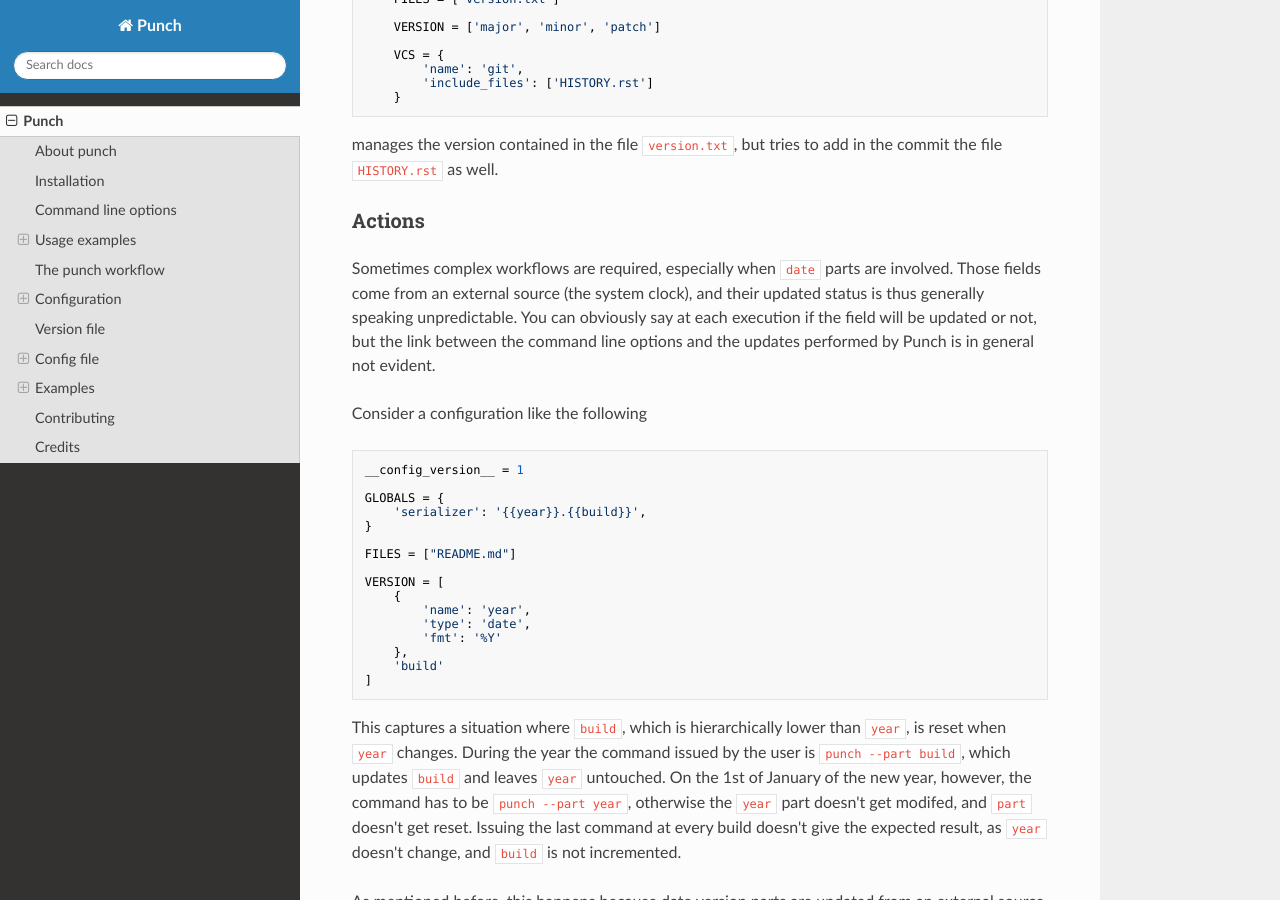
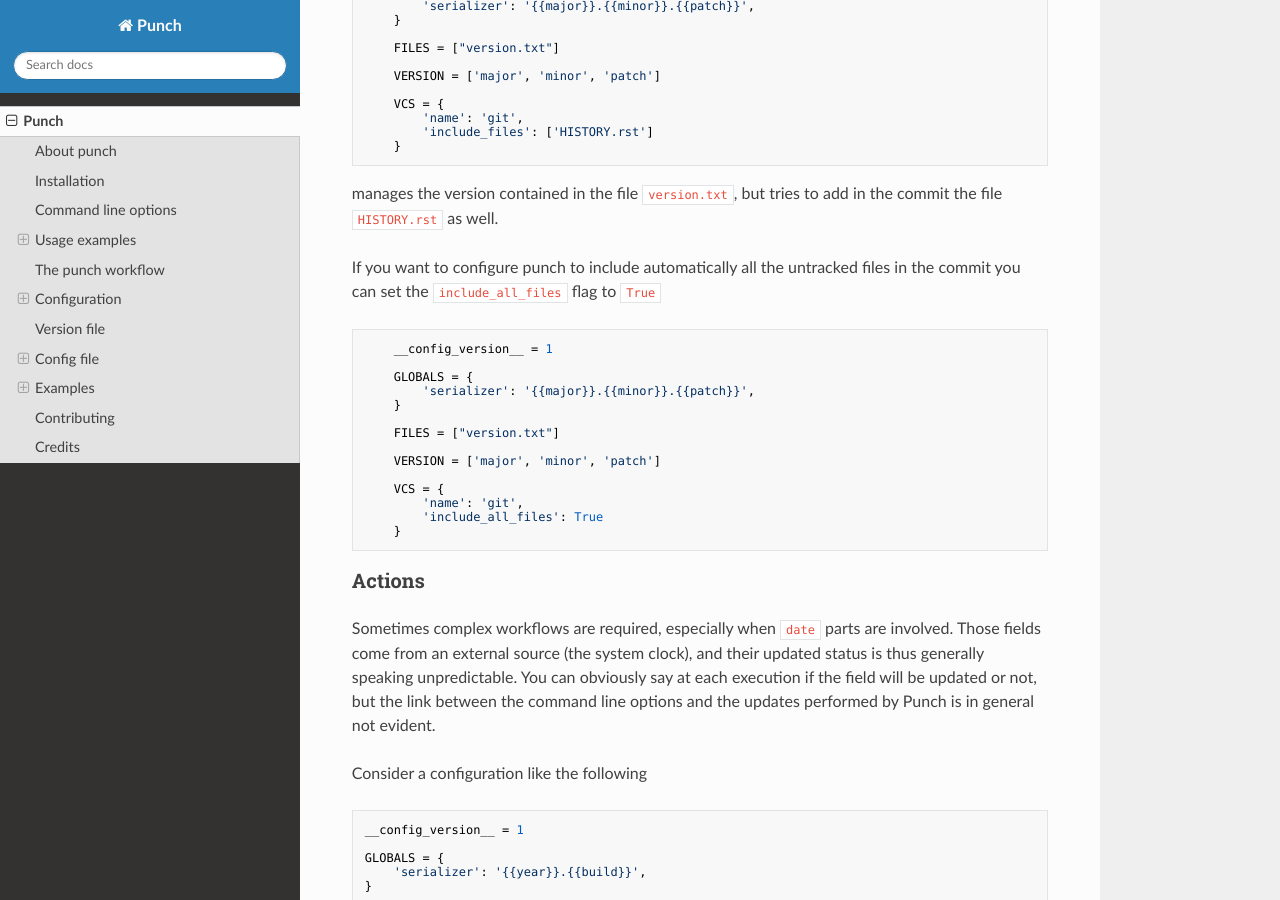
Before and after one commit to lgiordani/punch, an MkDocs documentation site: the page built from docs/index.md, in a window 1280 px wide and 900 px high, scrolled down 9502 px. Built offline with MkDocs 1.6.1, drawn with Linux system fonts in a browser that asks for light colours; nearby versions of some CDN libraries; some of the changed text lies outside the part shown.

Commit message:
Documentation updated

````diff
--- a/docs/index.md
+++ b/docs/index.md
@@ -331,6 +331,7 @@
 * `finish_release`: a boolean which tells the VCS to commit the changes. (default: `True`)
 * `options`: a **dictionary** of VCS-specific options (see the relevant section below)
 * `include_files`: a list of files to include in the commit (see the relevant section below)
+* `include_all_files`: a boolean flag that when se includes all untracked files in the commit (see the relevant section below)
 
 #### git
 
@@ -375,6 +376,25 @@
 ```
 
 manages the version contained in the file `version.txt`, but tries to add in the commit the file `HISTORY.rst` as well.
+
+If you want to configure punch to include automatically all the untracked files in the commit you can set the `include_all_files` flag to `True`
+
+``` python
+    __config_version__ = 1
+
+    GLOBALS = {
+        'serializer': '{{major}}.{{minor}}.{{patch}}',
+    }
+
+    FILES = ["version.txt"]
+
+    VERSION = ['major', 'minor', 'patch']
+
+    VCS = {
+        'name': 'git',
+        'include_all_files': True
+    }
+```
 
 ### Actions
 
````
